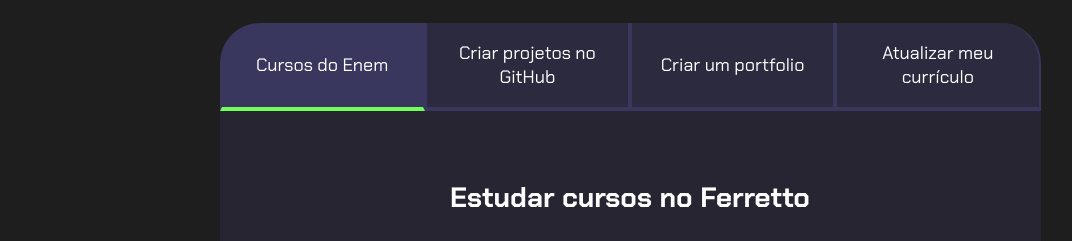
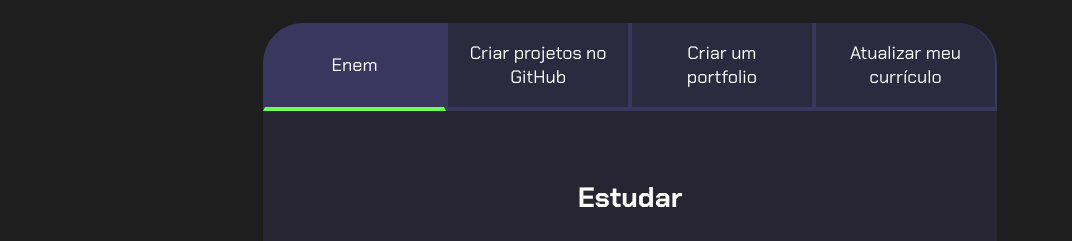
Before and after one commit to rayann1182/projeto-de-vida, a plain HTML site: page index.html in a window 1280 px wide. Shown: the part 80-321 px from the top of the page, without its empty margins (10-1082 px from the left). Drawn offline with Linux system fonts and the light colour scheme.

Commit message:
Update index.html

```diff
--- a/index.html
+++ b/index.html
@@ -13,14 +13,14 @@
         <h2 class="titulo-principal">Meus objetivos do ano<span>_</span></h2>
         <div class="conteudo">
             <div class="botoes">
-                <button class="botao ativo">Cursos do Enem</button>
+                <button class="botao ativo">Enem</button>
                 <button class="botao">Criar projetos no GitHub</button>
                 <button class="botao">Criar um portfolio</button>
                 <button class="botao">Atualizar meu currículo</button>
             </div>
             <div class="abas-textos">
                 <div class="aba-conteudo ativo">
-                    <h3 class="aba-conteudo-titulo-principal">Estudar cursos no Ferretto</h3>
+                    <h3 class="aba-conteudo-titulo-principal">Estudar</h3>
                     <h4 class="aba-conteudo-titulo-secundario">Tempo para completar o objetivo</h4>
                     <div class="contador">
                         <div class="contador-digito">
@@ -42,7 +42,7 @@
                     </div>
                 </div>
                 <div class="aba-conteudo">
-                    <h3 class="aba-conteudo-titulo-principal">Criar 5 projetos no GitHub</h3>
+                    <h3 class="aba-conteudo-titulo-principal">GTA 6</h3>
                     <h4 class="aba-conteudo-titulo-secundario">Tempo para completar o objetivo</h4>
                     <div class="contador">
                         <div class="contador-digito">
```
